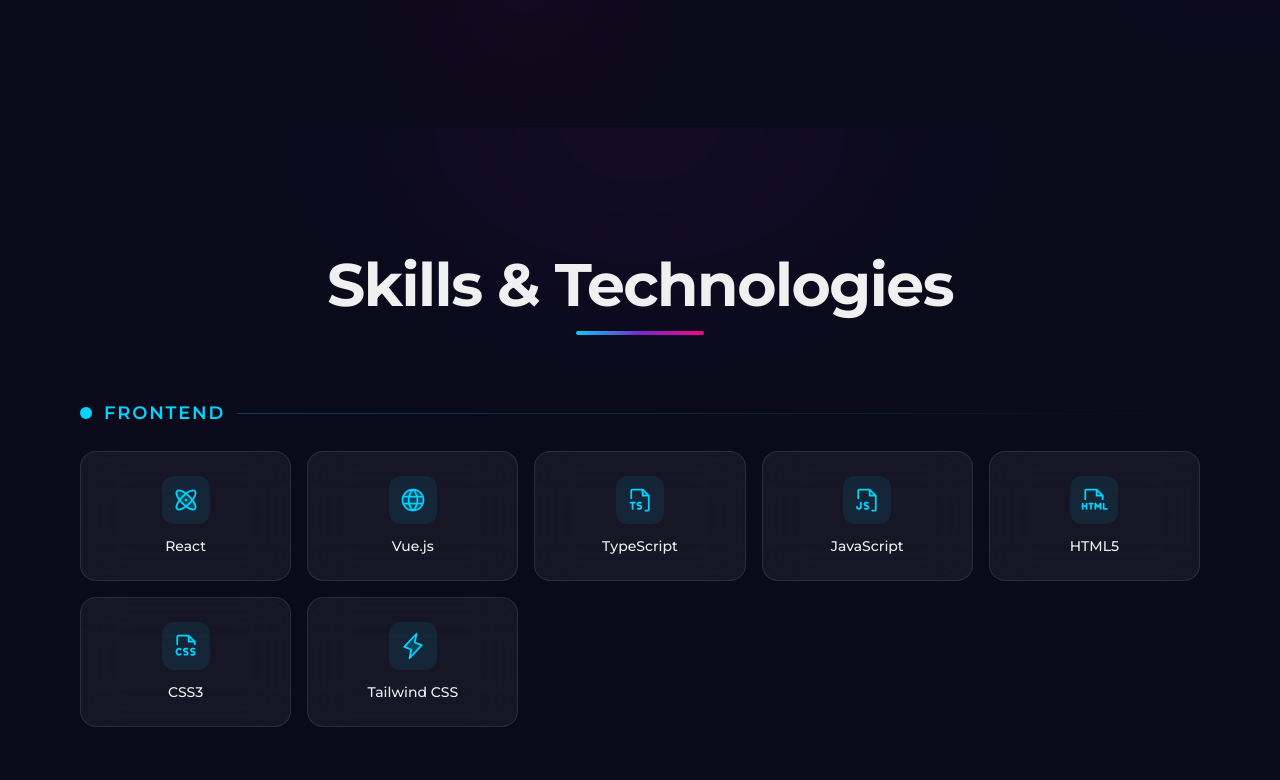
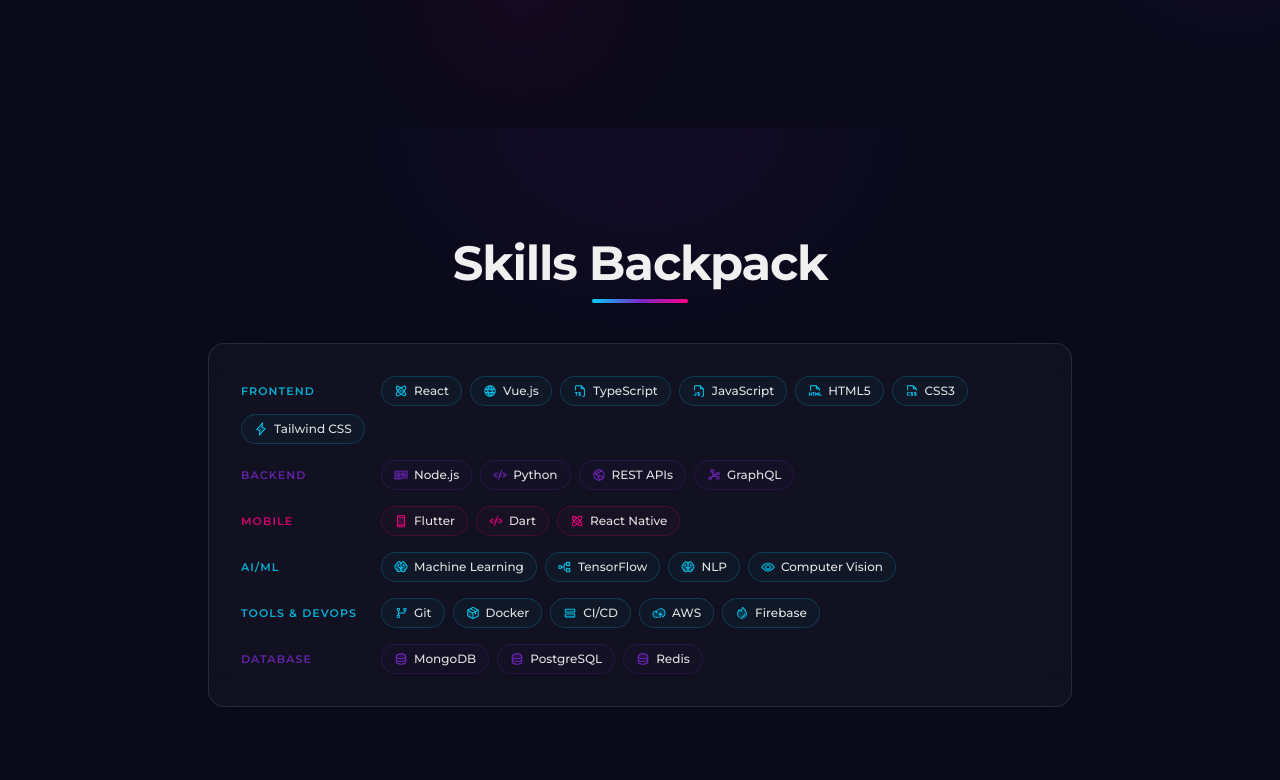
Before and after one commit to HeartwinJ/heartwinj.github.io, a React (Vite) app: page / in a window 1280 px wide. Shown: the part 1431-2211 px from the top of the page. Built offline with nearby package versions, Linux system fonts and the light colour scheme.

Commit message:
Refactor skills display: simplified chips and new layout

```diff
--- a/src/components/SkillNode.tsx
+++ b/src/components/SkillNode.tsx
@@ -1,4 +1,3 @@
-import { motion } from "framer-motion";
 import {
   Atom,
   Brain,
@@ -25,12 +24,11 @@ import {
 } from "@phosphor-icons/react";
 import type { SkillCategory } from "../data/skills";
 
-interface SkillNodeProps {
+interface SkillChipProps {
   name: string;
   icon: string;
   category: SkillCategory;
   color: string;
-  index: number;
 }
 
 const iconMap: Record<string, Icon> = {
@@ -62,71 +60,26 @@ const iconMap: Record<string, Icon> = {
   Redis: Database,
 };
 
-function SkillNode({ name, icon, category, color, index }: SkillNodeProps) {
+function SkillChip({ name, icon, color }: SkillChipProps) {
   const IconComponent = iconMap[icon] || Code;
 
   return (
-    <motion.div
-      initial={{ opacity: 0, y: 30 }}
-      whileInView={{ opacity: 1, y: 0 }}
-      viewport={{ once: true, margin: "-50px" }}
-      transition={{
-        duration: 0.5,
-        delay: index * 0.05,
-        ease: [0.25, 0.46, 0.45, 0.94],
-      }}
-      whileHover={{
-        scale: 1.05,
-        y: -4,
-        transition: { type: "spring", stiffness: 400, damping: 25 },
-      }}
-      className="group relative"
-    >
-      <div className="relative flex flex-col items-center gap-3 rounded-2xl border border-white/10 bg-white/5 px-5 py-6 backdrop-blur-xl transition-colors duration-300 group-hover:border-transparent">
-        {/* Hover glow border */}
     <div
-          className="pointer-events-none absolute inset-0 rounded-2xl opacity-0 transition-opacity duration-300 group-hover:opacity-100"
+      className="skill-chip group flex items-center gap-1.5 rounded-full border px-3 py-1.5 text-xs font-medium transition-all duration-200 hover:scale-105"
       style={{
-            boxShadow: `0 0 20px ${color}33, inset 0 0 20px ${color}11`,
-            border: `1px solid ${color}66`,
-            borderRadius: "1rem",
-          }}
-        />
-
-        {/* Icon */}
-        <div
-          className="flex h-12 w-12 items-center justify-center rounded-xl transition-all duration-300"
-          style={{
-            background: `${color}15`,
+        borderColor: `${color}30`,
+        background: `${color}08`,
+        color: "#e0e0e0",
       }}
     >
       <IconComponent
-            size={28}
+        size={14}
         weight="duotone"
-            className="transition-colors duration-300"
-            style={{ color: color }}
+        style={{ color, flexShrink: 0 }}
       />
+      <span className="whitespace-nowrap">{name}</span>
     </div>
-
-        {/* Skill name */}
-        <span className="text-sm font-medium text-[#f0f0f0] transition-colors duration-300">
-          {name}
-        </span>
-
-        {/* Category tag revealed on hover */}
-        <span
-          className="absolute -bottom-2 left-1/2 -translate-x-1/2 whitespace-nowrap rounded-full px-2.5 py-0.5 text-[10px] font-semibold uppercase tracking-wider opacity-0 transition-all duration-300 group-hover:-bottom-3 group-hover:opacity-100"
-          style={{
-            background: `${color}22`,
-            color: color,
-            border: `1px solid ${color}44`,
-          }}
-        >
-          {category}
-        </span>
-      </div>
-    </motion.div>
   );
 }
 
-export default SkillNode;
+export default SkillChip;
--- a/src/sections/SkillsSection.tsx
+++ b/src/sections/SkillsSection.tsx
@@ -1,8 +1,7 @@
 import { useRef, useEffect } from "react";
 import gsap from "gsap";
 import { ScrollTrigger } from "gsap/ScrollTrigger";
-import { motion } from "framer-motion";
-import SkillNode from "../components/SkillNode";
+import SkillChip from "../components/SkillNode";
 import skills, { categoryColors, type SkillCategory } from "../data/skills";
 
 gsap.registerPlugin(ScrollTrigger);
@@ -16,38 +15,26 @@ const CATEGORIES: SkillCategory[] = [
   "Database",
 ];
 
-/** Pre-grouped skills by category, computed once at module level. */
 const skillsByCategory = new Map<SkillCategory, typeof skills>(
   CATEGORIES.map((cat) => [cat, skills.filter((s) => s.category === cat)])
 );
-
-/** Pre-computed global stagger offset per category. */
-const categoryOffsets: Map<SkillCategory, number> = (() => {
-  const map = new Map<SkillCategory, number>();
-  let off = 0;
-  for (const cat of CATEGORIES) {
-    map.set(cat, off);
-    off += (skillsByCategory.get(cat) ?? []).length;
-  }
-  return map;
-})();
 
 function SkillsSection() {
   const sectionRef = useRef<HTMLElement>(null);
   const headingRef = useRef<HTMLHeadingElement>(null);
   const underlineRef = useRef<HTMLDivElement>(null);
+  const backpackRef = useRef<HTMLDivElement>(null);
 
   useEffect(() => {
     const ctx = gsap.context(() => {
-      // Heading animation
       if (headingRef.current) {
         gsap.fromTo(
           headingRef.current,
-          { opacity: 0, y: 40 },
+          { opacity: 0, y: 30 },
           {
             opacity: 1,
             y: 0,
-            duration: 0.8,
+            duration: 0.7,
             ease: "power3.out",
             scrollTrigger: {
               trigger: headingRef.current,
@@ -58,14 +45,13 @@ function SkillsSection() {
         );
       }
 
-      // Gradient underline animation
       if (underlineRef.current) {
         gsap.fromTo(
           underlineRef.current,
           { scaleX: 0 },
           {
             scaleX: 1,
-            duration: 1,
+            duration: 0.8,
             ease: "power3.out",
             scrollTrigger: {
               trigger: underlineRef.current,
@@ -76,21 +62,39 @@ function SkillsSection() {
         );
       }
 
-      // Category labels staggered reveal
-      const labels = sectionRef.current?.querySelectorAll(".category-label");
-      if (labels) {
+      if (backpackRef.current) {
         gsap.fromTo(
-          labels,
-          { opacity: 0, x: -20 },
+          backpackRef.current,
+          { opacity: 0, y: 30 },
+          {
+            opacity: 1,
+            y: 0,
+            duration: 0.7,
+            delay: 0.2,
+            ease: "power3.out",
+            scrollTrigger: {
+              trigger: backpackRef.current,
+              start: "top 85%",
+              toggleActions: "play none none none",
+            },
+          }
+        );
+      }
+
+      const rows = sectionRef.current?.querySelectorAll(".skill-row");
+      if (rows) {
+        gsap.fromTo(
+          rows,
+          { opacity: 0, x: -15 },
           {
             opacity: 1,
             x: 0,
-            duration: 0.6,
-            stagger: 0.15,
+            duration: 0.5,
+            stagger: 0.08,
             ease: "power3.out",
             scrollTrigger: {
-              trigger: sectionRef.current,
-              start: "top 60%",
+              trigger: backpackRef.current,
+              start: "top 75%",
               toggleActions: "play none none none",
             },
           }
@@ -105,31 +109,30 @@ function SkillsSection() {
     <section
       id="skills"
       ref={sectionRef}
-      className="relative overflow-hidden py-24 md:py-32"
+      className="relative overflow-hidden py-20 md:py-28"
       style={{ backgroundColor: "#0a0a1a" }}
     >
-      {/* Subtle background glow */}
+      {/* Background glow */}
       <div
-        className="pointer-events-none absolute left-1/2 top-0 h-[500px] w-[800px] -translate-x-1/2 -translate-y-1/2 rounded-full opacity-10 blur-3xl"
+        className="pointer-events-none absolute left-1/2 top-0 h-[400px] w-[600px] -translate-x-1/2 -translate-y-1/2 rounded-full opacity-10 blur-3xl"
         style={{
-          background:
-            "radial-gradient(ellipse, #7928ca 0%, transparent 70%)",
+          background: "radial-gradient(ellipse, #7928ca 0%, transparent 70%)",
         }}
       />
 
-      <div className="relative mx-auto max-w-6xl px-4">
+      <div className="relative mx-auto max-w-4xl px-4">
         {/* Heading */}
-        <div className="mb-16 text-center">
+        <div className="mb-10 text-center">
           <h2
             ref={headingRef}
-            className="text-4xl font-bold tracking-tight text-[#f0f0f0] md:text-5xl lg:text-6xl"
+            className="text-3xl font-bold tracking-tight text-[#f0f0f0] md:text-4xl lg:text-5xl"
             style={{ fontFamily: "Montserrat, sans-serif", opacity: 0 }}
           >
-            Skills &amp; Technologies
+            Skills Backpack
           </h2>
           <div
             ref={underlineRef}
-            className="mx-auto mt-4 h-1 w-32 origin-left rounded-full"
+            className="mx-auto mt-3 h-1 w-24 origin-left rounded-full"
             style={{
               background: "linear-gradient(135deg, #00d4ff, #7928ca, #ff0080)",
               transform: "scaleX(0)",
@@ -137,57 +140,45 @@ function SkillsSection() {
           />
         </div>
 
-        {/* Skills by category */}
-        <div className="space-y-12">
+        {/* Backpack container */}
+        <div
+          ref={backpackRef}
+          className="rounded-2xl border border-white/10 bg-white/[0.03] p-6 backdrop-blur-xl md:p-8"
+          style={{ opacity: 0 }}
+        >
+          <div className="space-y-4">
             {CATEGORIES.map((category) => {
               const categorySkills = skillsByCategory.get(category) ?? [];
               const color = categoryColors[category];
-            const baseIndex = categoryOffsets.get(category) ?? 0;
 
               return (
-              <motion.div
+                <div
                   key={category}
-                initial={{ opacity: 0 }}
-                whileInView={{ opacity: 1 }}
-                viewport={{ once: true, margin: "-50px" }}
-                transition={{ duration: 0.6 }}
+                  className="skill-row flex flex-wrap items-center gap-2"
+                  style={{ opacity: 0 }}
                 >
                   {/* Category label */}
-                <div className="category-label mb-6 flex items-center gap-3">
-                  <div
-                    className="h-3 w-3 rounded-full"
-                    style={{ backgroundColor: color }}
-                  />
-                  <h3
-                    className="text-lg font-semibold uppercase tracking-widest"
-                    style={{ color, fontFamily: "Montserrat, sans-serif" }}
+                  <span
+                    className="mr-1 inline-block w-28 shrink-0 text-[11px] font-semibold uppercase tracking-widest md:w-32"
+                    style={{ color: `${color}cc` }}
                   >
                     {category}
-                  </h3>
-                  <div
-                    className="h-px flex-1"
-                    style={{
-                      background: `linear-gradient(90deg, ${color}44, transparent)`,
-                    }}
-                  />
-                </div>
+                  </span>
 
-                {/* Skills grid */}
-                <div className="grid grid-cols-2 gap-4 sm:grid-cols-3 md:grid-cols-4 lg:grid-cols-5">
-                  {categorySkills.map((skill, i) => (
-                    <SkillNode
+                  {/* Skill chips */}
+                  {categorySkills.map((skill) => (
+                    <SkillChip
                       key={skill.name}
                       name={skill.name}
                       icon={skill.icon}
                       category={skill.category}
                       color={color}
-                      index={baseIndex + i}
                     />
                   ))}
                 </div>
-              </motion.div>
               );
             })}
+          </div>
         </div>
       </div>
     </section>
```
Also changed, not shown: 1 other file (tests, documents, lock files or other folders). Lines whose indentation alone changed are shown as unchanged.
